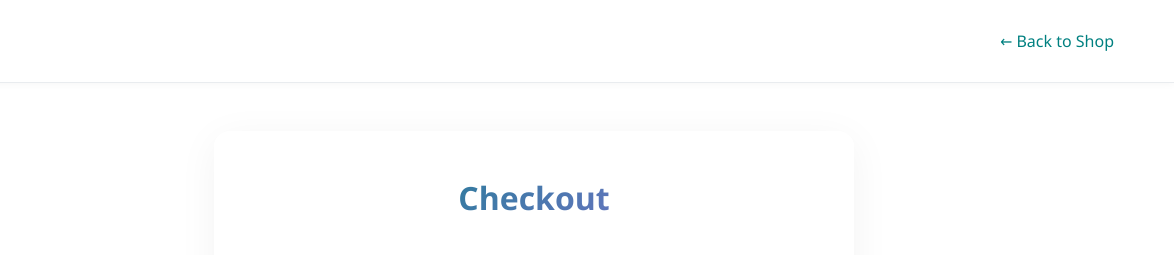
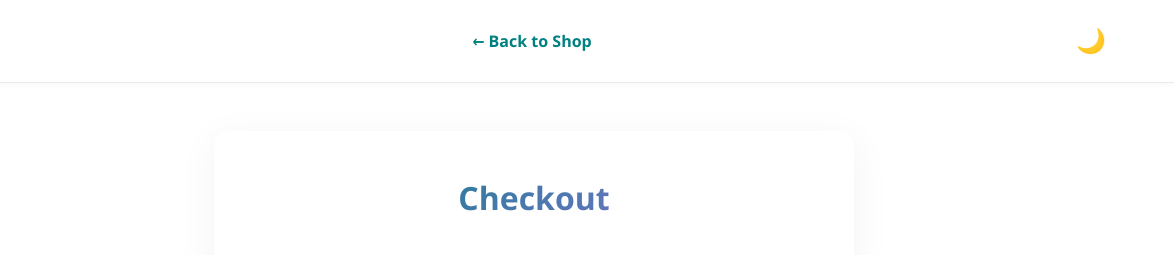
Before and after one commit to sirentusk/tourmalinetech, a website: page checkout.html in a window 1280 px wide. Shown: the top 255 px of the page, 106-1280 px from the left. Drawn offline with Linux system fonts and the light colour scheme.

Commit message:
Update checkout.html

```diff
--- a/checkout.html
+++ b/checkout.html
@@ -26,7 +26,12 @@
             <div class="logo">
                 <img src="images/tourmaline-tech-logo.png" alt="Tourmaline Tech Logo" class="logo-img">
             </div>
-            <a href="/">← Back to Shop</a>
+            <nav class="nav">
+                <ul class="nav-list">
+                    <a href="/">← Back to Shop</a>
+                </ul>
+            </nav>
+            <button class="theme-toggle" aria-label="Toggle dark mode">🌙</button>
         </div>
     </header>
 <div class="checkout-container">
```
